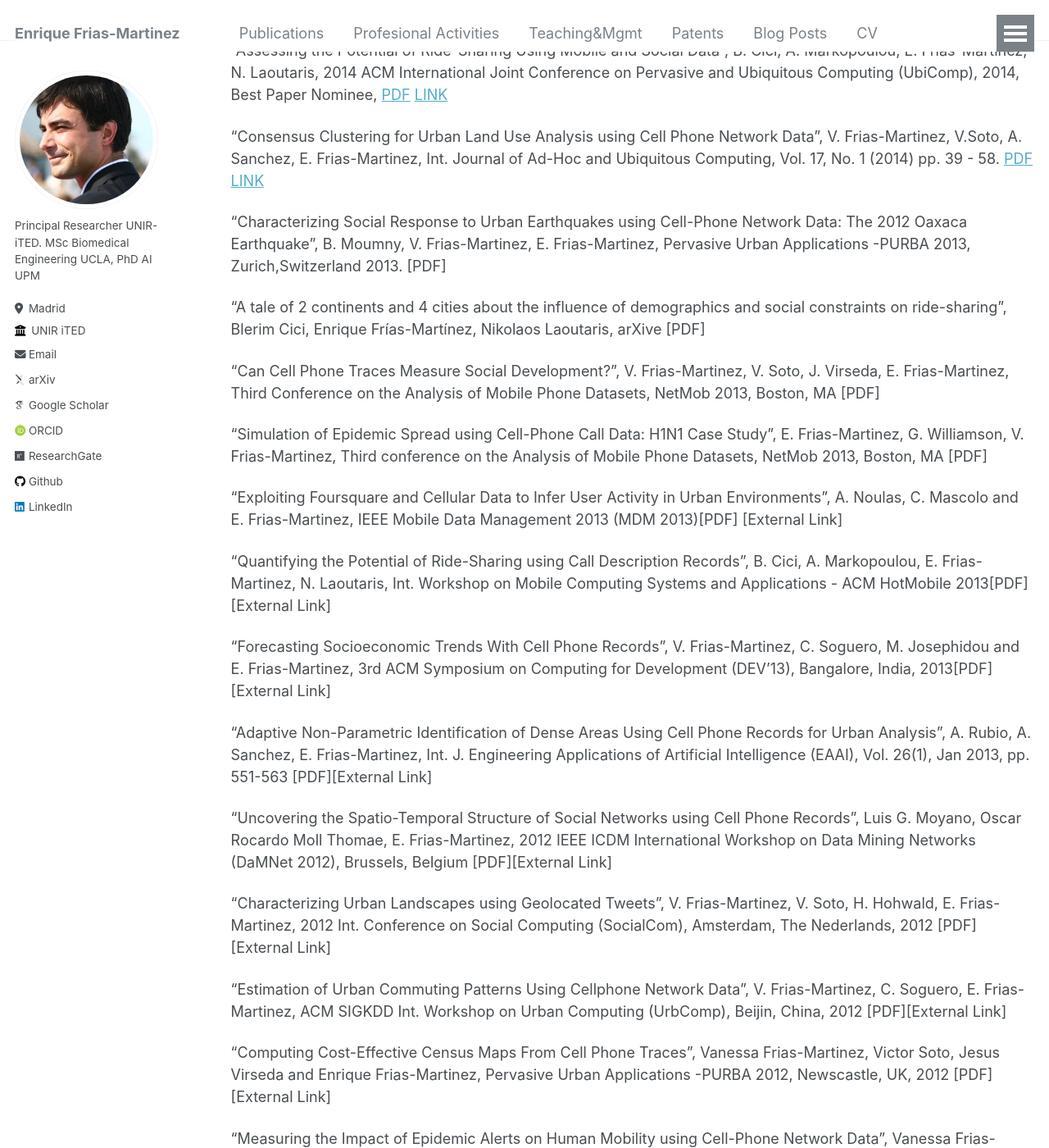
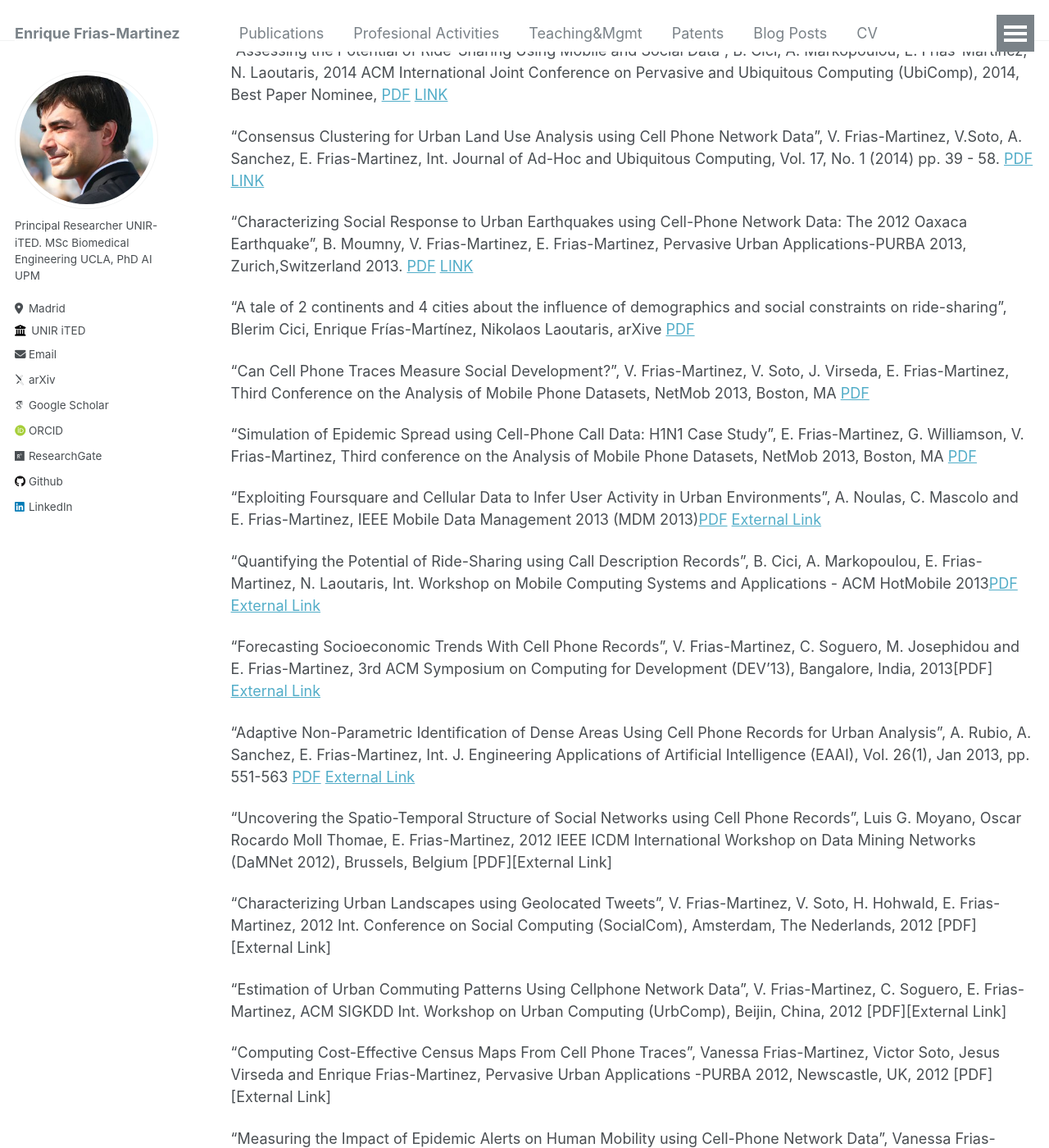
Before and after one commit to ENriqueFRiasM/enriquefriasm.github.io, a Jekyll site: the page built from _pages/publications.md, in a window 1280 px wide and 1400 px high, scrolled down 4639 px. Shown: the whole window at 82% size. Built offline with Jekyll 4.4.1, drawn with Linux system fonts in a browser that asks for light colours; some web fonts are replaced; part of the change alters nothing that is shown.

Commit message:
Update publications.md

```diff
--- a/_pages/publications.md
+++ b/_pages/publications.md
@@ -117,21 +117,21 @@ EPJ data science 11 (1), 53, 2022 [LINK](https://link.springer.com/content/pdf/1
 
  "Consensus Clustering for Urban Land Use Analysis using Cell Phone Network Data﻿", V. Frias-Martinez, V.Soto, A. Sanchez, E. Frias-Martinez, Int. Journal of Ad-Hoc and Ubiquitous Computing, Vol. 17, No. 1 (2014) pp. 39 - 58. [PDF](https://enriquefriasm.github.io/files/upload-arxive.17135624.pdf) [LINK](https://www.inderscienceonline.com/doi/abs/10.1504/IJAHUC.2014.065157)
 
- "Characterizing Social Response to Urban Earthquakes using Cell-Phone Network Data: The 2012 Oaxaca Earthquake", B. Moumny, V. Frias-Martinez, E. Frias-Martinez, Pervasive Urban Applications -PURBA 2013, Zurich,Switzerland 2013. [PDF]﻿
+ "Characterizing Social Response to Urban Earthquakes using Cell-Phone Network Data: The 2012 Oaxaca Earthquake", B. Moumny, V. Frias-Martinez, E. Frias-Martinez, Pervasive Urban Applications-PURBA 2013, Zurich,Switzerland 2013. [PDF](https://enriquefriasm.github.io/files/sig-alternate.17124814.pdf) [LINK](https://dl.acm.org/doi/10.1145/2494091.2497350)﻿
 
-"A tale of 2 continents and 4 cities about the influence of demographics and social constraints on ride-sharing﻿", Blerim Cici, Enrique Frías-Martínez, Nikolaos Laoutaris﻿, arXive [PDF]
+"A tale of 2 continents and 4 cities about the influence of demographics and social constraints on ride-sharing﻿", Blerim Cici, Enrique Frías-Martínez, Nikolaos Laoutaris﻿, arXive [PDF](https://arxiv.org/abs/1305.3876)
 
-"Can Cell Phone Traces Measure Social Development?﻿", V. Frias-Martinez, V. Soto, J. Virseda, E. Frias-Martinez, Third Conference on the Analysis of Mobile Phone Datasets, NetMob 2013, Boston, MA [PDF]
+"Can Cell Phone Traces Measure Social Development?﻿", V. Frias-Martinez, V. Soto, J. Virseda, E. Frias-Martinez, Third Conference on the Analysis of Mobile Phone Datasets, NetMob 2013, Boston, MA [PDF](https://enriquefriasm.github.io/files/netmob.10895851.pdf)
 
-"Simulation of Epidemic Spread using Cell-Phone Call Data: H1N1 Case Study", E. Frias-Martinez, G. Williamson, V. Frias-Martinez, Third conference on the Analysis of Mobile Phone Datasets, NetMob 2013, Boston, MA [PDF]
+"Simulation of Epidemic Spread using Cell-Phone Call Data: H1N1 Case Study", E. Frias-Martinez, G. Williamson, V. Frias-Martinez, Third conference on the Analysis of Mobile Phone Datasets, NetMob 2013, Boston, MA [PDF](https://enriquefriasm.github.io/files/SimulationEpidemicSpread.10893754.pdf)
 
-"Exploiting Foursquare and Cellular Data to Infer User Activity in Urban Environments"﻿, A. Noulas, C. Mascolo and E. Frias-Martinez, ﻿IEEE Mobile Data Management 2013 (MDM 2013)[PDF] [External Link]﻿﻿﻿﻿﻿
+"Exploiting Foursquare and Cellular Data to Infer User Activity in Urban Environments"﻿, A. Noulas, C. Mascolo and E. Frias-Martinez, ﻿IEEE Mobile Data Management 2013 (MDM 2013)[PDF](https://enriquefriasm.github.io/files/PID2699011.7191532.pdf) [External Link](https://ieeexplore.ieee.org/document/6569133)﻿﻿﻿﻿﻿
 
-"Quantifying the Potential of Ride-Sharing using Call Description Records﻿", B. Cici, A. Markopoulou, E. Frias-Martinez, N. Laoutaris, Int. Workshop on Mobile Computing Systems and Applications - ACM HotMobile 2013﻿[PDF][External Link]﻿﻿﻿﻿
+"Quantifying the Potential of Ride-Sharing using Call Description Records﻿", B. Cici, A. Markopoulou, E. Frias-Martinez, N. Laoutaris, Int. Workshop on Mobile Computing Systems and Applications - ACM HotMobile 2013﻿[PDF](https://enriquefriasm.github.io/files/paper.2343710.pdf) [External Link](https://dl.acm.org/doi/10.1145/2444776.2444799)﻿﻿﻿﻿
 
- "Forecasting Socioeconomic Trends With Cell Phone Records", V. Frias-Martinez, C. Soguero, M. Josephidou and E. Frias-Martinez,﻿ 3rd ACM Symposium on Computing for Development (DEV'13), Bangalore, India, 2013[PDF][External Link]﻿﻿﻿
+ "Forecasting Socioeconomic Trends With Cell Phone Records", V. Frias-Martinez, C. Soguero, M. Josephidou and E. Frias-Martinez,﻿ 3rd ACM Symposium on Computing for Development (DEV'13), Bangalore, India, 2013[PDF] [External Link](https://dl.acm.org/doi/10.1145/2442882.2442902)﻿﻿﻿
 
-"Adaptive Non-Parametric Identification of Dense Areas Using Cell Phone Records for Urban Analysis", A. Rubio, A. Sanchez, E. Frias-Martinez, Int. J. Engineering Applications of Artificial Intelligence (EAAI), Vol. 26(1), Jan 2013, pp. 551-563 [PDF][External Link]﻿
+"Adaptive Non-Parametric Identification of Dense Areas Using Cell Phone Records for Urban Analysis", A. Rubio, A. Sanchez, E. Frias-Martinez, Int. J. Engineering Applications of Artificial Intelligence (EAAI), Vol. 26(1), Jan 2013, pp. 551-563 [PDF](https://enriquefriasm.github.io/files/EAAI-im_v6.18724047.pdf) [External Link](https://www.sciencedirect.com/science/article/abs/pii/S0952197612001017)﻿
 
 "Uncovering the Spatio-Temporal Structure of Social Networks using Cell Phone Records", Luis G. Moyano, Oscar Rocardo Moll Thomae, E. Frias-Martinez, 2012 IEEE ICDM International Workshop on Data Mining Networks (DaMNet 2012), Brussels, Belgium [PDF][External Link]
 
```
